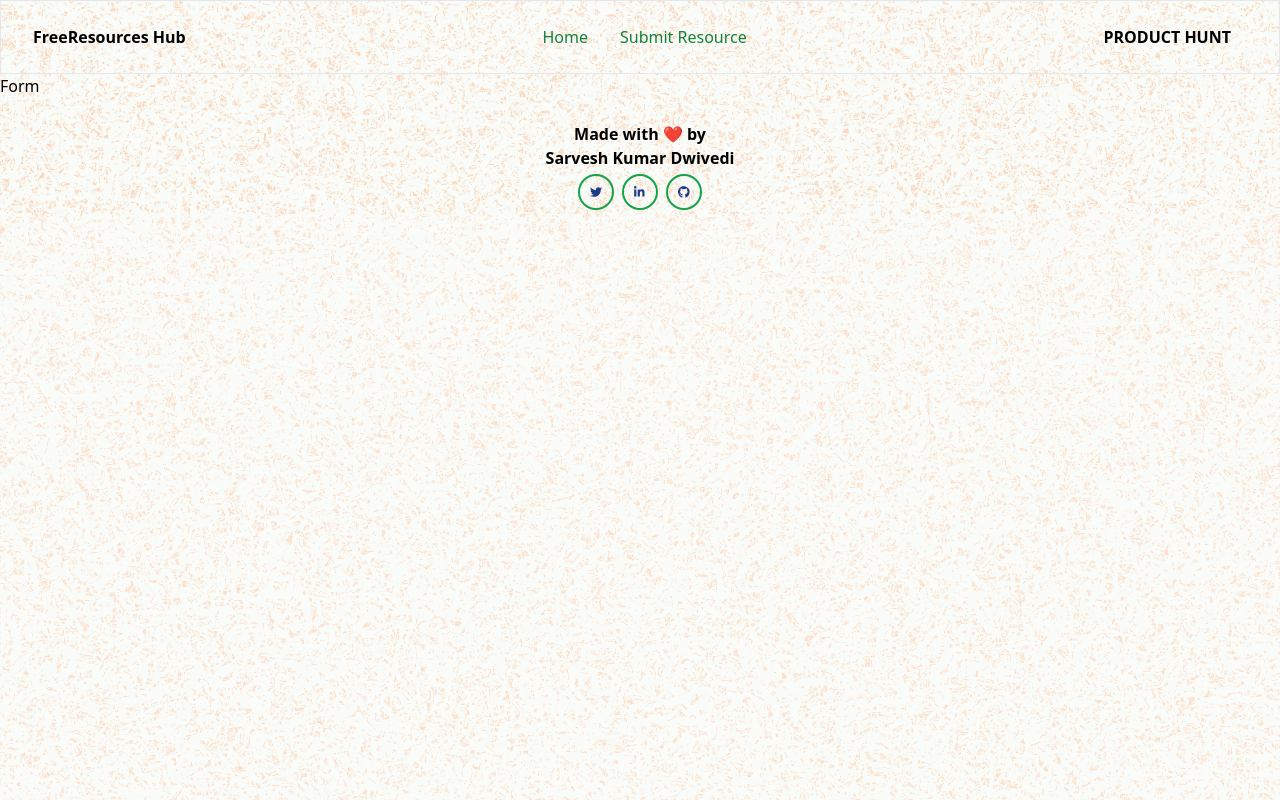
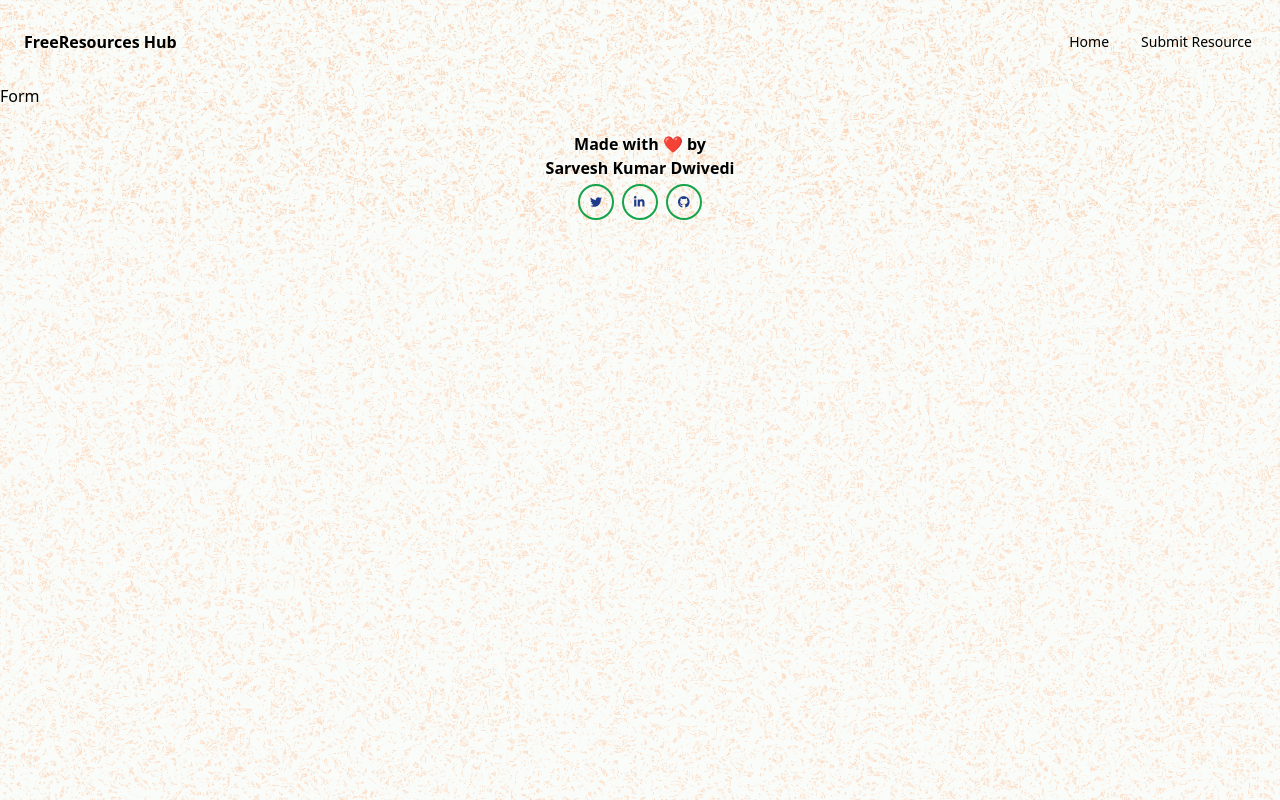
Before and after one commit to sarvesh4396/freeresourceshub, a React (Create React App) app: page /submit_resource in a window 1280 px wide. Built offline with nearby package versions, Linux system fonts and the light colour scheme.

Commit message:
add dropBar functionality,removed material tailwind support

```diff
--- a/src/components/navbar/navbar.js
+++ b/src/components/navbar/navbar.js
@@ -1,11 +1,4 @@
 import { useState, useEffect } from "react";
-import {
-  Navbar,
-  MobileNav,
-  Typography,
-  Button,
-  IconButton,
-} from "@material-tailwind/react";
 import { SITE_VARS } from "../../constants/constants";
 import Logo from "./../logo";
 
@@ -16,94 +9,62 @@
 export default function MyNavBar() {
   const [openNav, setOpenNav] = useState(false);
 
-  useEffect(() => {
-    window.addEventListener(
-      "resize",
-      () => window.innerWidth >= 960 && setOpenNav(false)
-    );
-  }, []);
-
+  // useEffect(() => {
+  //   window.addEventListener(
+  //     "resize",
+  //     () => window.innerWidth >= 960 && setOpenNav(false)
+  //   );
+  // }, []);
+  function dropBar(event) {
+    setOpenNav(!openNav);
+  }
   const navList = (
     <ul className="mb-4 mt-2 flex flex-col gap-2 lg:mb-0 lg:mt-0 lg:flex-row lg:items-center lg:gap-6">
       {pages.map(function (page) {
         return (
-          <Typography
-            as="li"
-            variant="small"
-            color="blue-gray"
-            className="p-1 font-normal"
-            key={page.name}
-          >
-            <a href={page.href} className="flex items-center text-green-700">
+          <li className="p-1 font-normal blue-gray" key={page.name}>
+            <a
+              href={page.href}
+              className="flex items-center hover:text-green-800"
+            >
               {page.name}
             </a>
-          </Typography>
+          </li>
         );
       })}
     </ul>
   );
 
   return (
-    <Navbar className="mx-auto max-w-screen-xl py-2 px-4 lg:px-8 lg:py-4 bg-transparent">
-      <div className="container mx-auto flex items-center justify-between text-blue-gray-900">
-        <Logo />
-        <div className="hidden lg:block">{navList}</div>
-        <Button
-          variant="gradient"
-          size="sm"
-          className="hidden lg:inline-block text-black"
+    <nav className="flex items-center justify-between flex-wrap p-6">
+      <Logo />
+
+      <div className="block lg:hidden">
+        <button
+          className={
+            "flex items-center px-3 py-2 border rounded text-blue-900 border-blue-400 hover:text-green-400"
+          }
+          onClick={dropBar}
         >
-          <span>Product hunt</span>
-        </Button>
-        <IconButton
-          variant="text"
-          className="ml-auto h-6 w-6 text-inherit hover:bg-transparent focus:bg-transparent active:bg-transparent lg:hidden"
-          ripple={false}
-          onClick={() => setOpenNav(!openNav)}
-        >
-          {openNav ? (
-            <svg
-              xmlns="http://www.w3.org/2000/svg"
-              fill="none"
-              className="h-6 w-6"
-              viewBox="0 0 24 24"
-              stroke="currentColor"
-              strokeWidth={2}
-            >
-              <path
-                strokeLinecap="round"
-                strokeLinejoin="round"
-                d="M6 18L18 6M6 6l12 12"
-              />
-            </svg>
-          ) : (
-            <svg
-              xmlns="http://www.w3.org/2000/svg"
-              className="h-6 w-6"
-              fill="none"
-              stroke="currentColor"
-              strokeWidth={2}
-            >
-              <path
-                strokeLinecap="round"
-                strokeLinejoin="round"
-                d="M4 6h16M4 12h16M4 18h16"
-              />
-            </svg>
-          )}
-        </IconButton>
+          <svg
+            className="fill-current h-3 w-3"
+            viewBox="0 0 20 20"
+            xmlns="http://www.w3.org/2000/svg"
+          >
+            <title>Menu</title>
+            <path d="M0 3h20v2H0V3zm0 6h20v2H0V9zm0 6h20v2H0v-2z" />
+          </svg>
+        </button>
       </div>
-      <MobileNav open={openNav}>
-        {navList}
-        <Button
-          variant="gradient"
-          size="sm"
-          fullWidth
-          className="mb-2 text-black"
-        >
-          <span>Product hunt</span>
-        </Button>
-      </MobileNav>
-    </Navbar>
+      <div
+        className={
+          "w-full lg:flex lg:items-center lg:w-auto " +
+          (openNav ? " block" : " hidden")
+        }
+        // onClick={setOpenNav(!openNav)}
+      >
+        <div className="text-sm lg:flex-grow">{navList}</div>
+      </div>
+    </nav>
   );
 }
```
